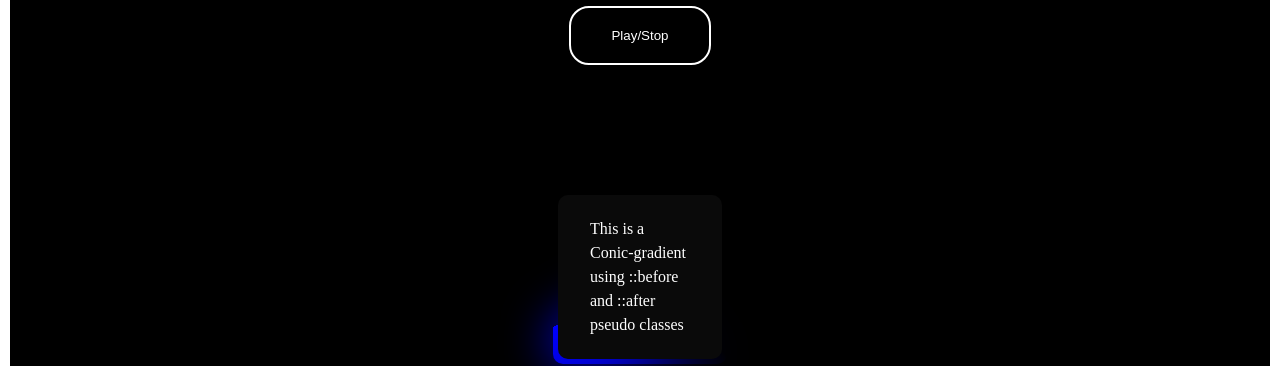
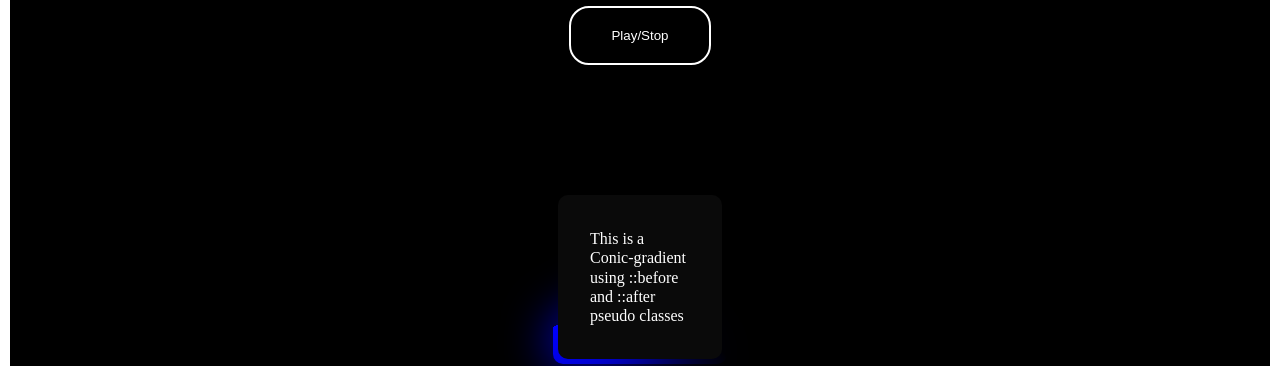
Before and after one commit to DivasPant-dev/Animations, a plain HTML site: page index.html in a window 1280 px wide. Shown: the part 620-986 px from the top of the page. Drawn offline with Linux system fonts and the light colour scheme.

Commit message:
Update style.css

```diff
--- a/style.css
+++ b/style.css
@@ -30,7 +30,7 @@ body {
 
 .box-rotate-para {
     max-width: 100px;
-    line-height: 150%;
+    line-height: 120%;
 }
 
 @property --boxRotateAngle {
```
